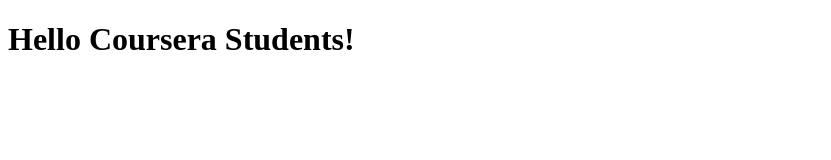
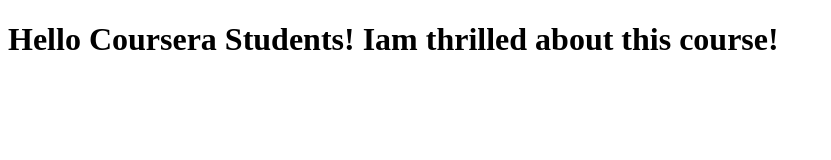
Before and after one commit to ecmacatangay/coursera-SinglePage, a plain HTML site: page index.html in a window 1280 px wide. Shown: the whole page, without its empty margins (0-831 px from the left). Drawn offline with Linux system fonts and the light colour scheme.

Commit message:
Next Version

```diff
--- a/index.html
+++ b/index.html
@@ -2,9 +2,9 @@
 <html lang="en" dir="ltr">
   <head>
     <meta charset="utf-8">
-    <title>Hello Coursera! Iam thrilled about this course!</title>
+    <title>Hello Coursera! </title>
   </head>
   <body>
-    <h1>Hello Coursera Students!</h1>
+    <h1>Hello Coursera Students! Iam thrilled about this course!</h1>
   </body>
 </html>
```
